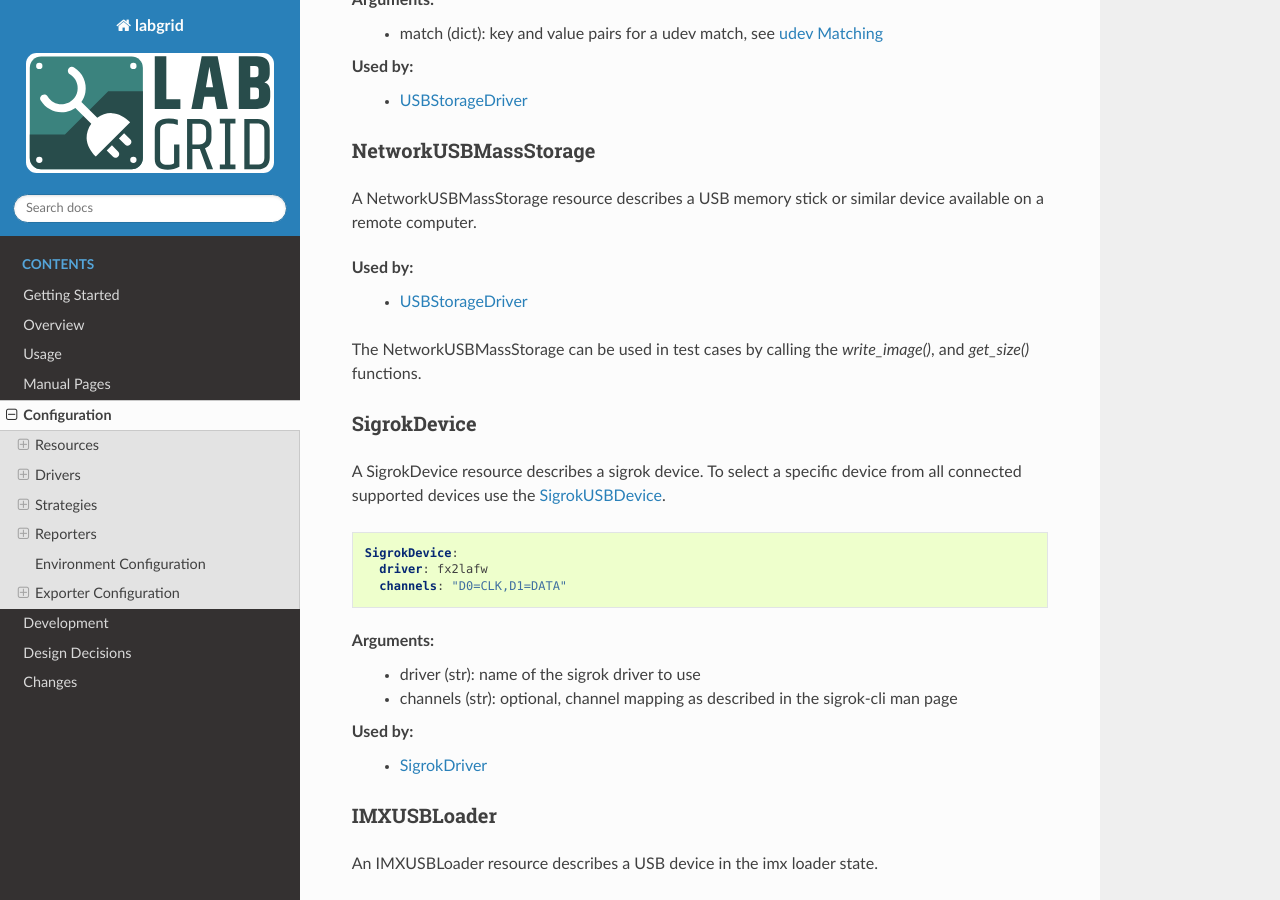
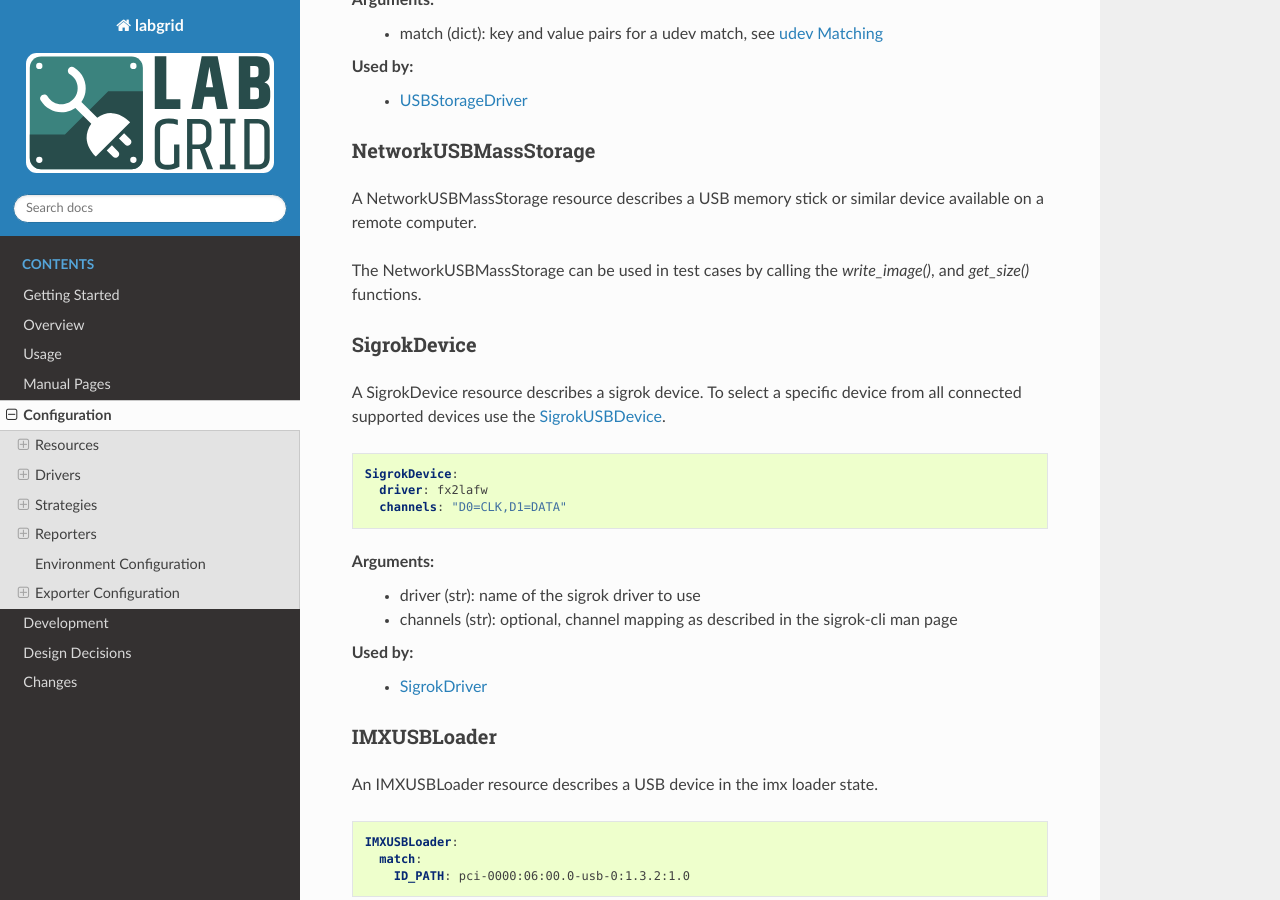
Before and after one commit to labgrid-project/labgrid, a Sphinx documentation site: the page built from doc/configuration.rst, in a window 1280 px wide and 900 px high, scrolled down 12006 px. Built offline with Sphinx 7.4.7 and the Read the Docs theme 2.0.0, drawn with Linux system fonts in a browser that asks for light colours; pages that are not in the unit, such as notebooks, are missing from menus; some of the changed text lies outside the part shown.

Commit message:
doc/configuration: drop driver usage from network resouces
Other network resourced do not list the drivers using them, neither.

Signed-off-by: Bastian Krause <bst@pengutronix.de>

```diff
--- a/doc/configuration.rst
+++ b/doc/configuration.rst
@@ -578,9 +578,6 @@ NetworkUSBMassStorage
 A NetworkUSBMassStorage resource describes a USB memory stick or similar
 device available on a remote computer.
 
-Used by:
-  - `USBStorageDriver`_
-
 The NetworkUSBMassStorage can be used in test cases by calling the
 `write_image()`, and `get_size()` functions.
 
@@ -1085,8 +1082,6 @@ NetworkUSBFlashableDevice
 A :any:`NetworkUSBFlashableDevice` resource describes a :any:`USBFlashableDevice`
 resource available on a remote computer
 
-Used by:
-  - `FlashScriptDriver`_
 
 DediprogFlasher
 ~~~~~~~~~~~~~~~
```
